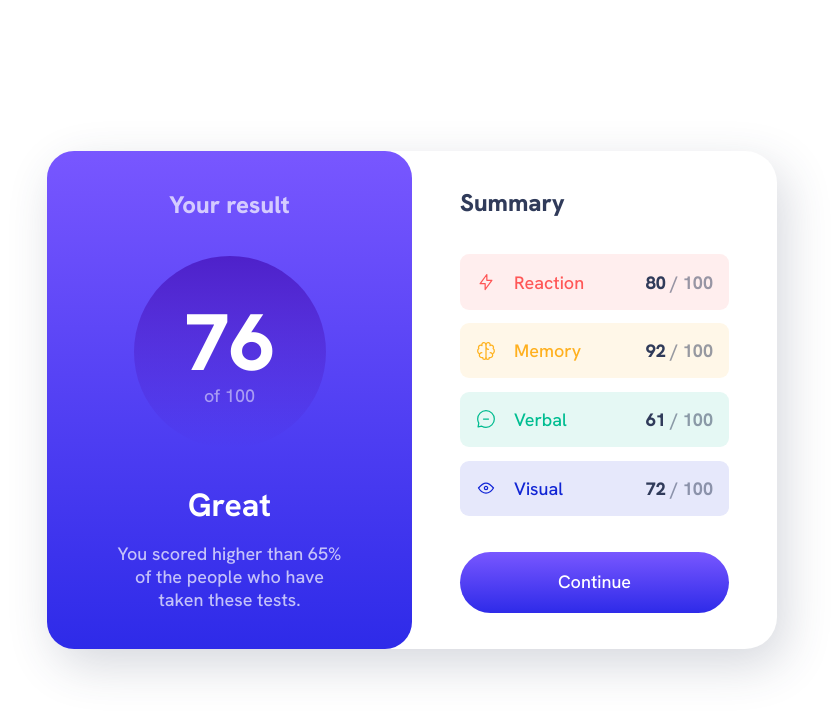
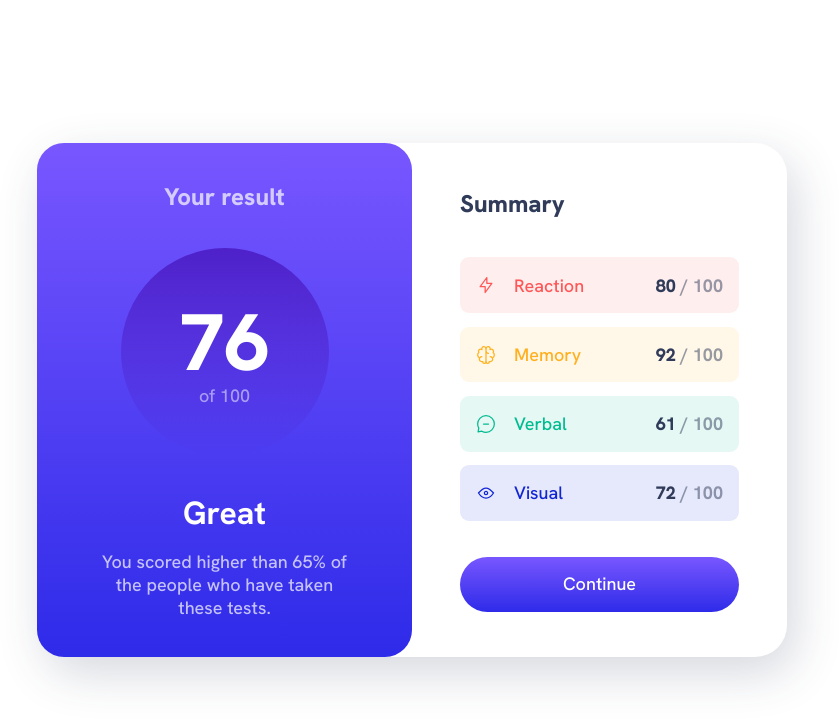
Before and after one commit to nivancheva/result-summary-component-react, a React (Create React App) app: page / in a window 1280 px wide. Shown: the top 724 px of the page, without its empty margins (228-1067 px from the left). Built offline with nearby package versions, Linux system fonts and the light colour scheme.

Commit message:
fix circle size

```diff
--- a/src/App.css
+++ b/src/App.css
@@ -45,7 +45,7 @@ body {
 .result-score {
     background: linear-gradient(hsla(256, 72%, 46%, 1), hsla(241, 72%, 46%, 0));
     border-radius: 50%;
-    width: 12rem;
+    width: 13rem;
     margin-inline: auto;
     aspect-ratio: 1 / 1;
     line-height: 1.1;
@@ -98,7 +98,7 @@ body {
     background: linear-gradient(hsl(252, 100%, 67%), hsl(241, 81%, 54%));
     color: hsl(0, 0%, 100%);
 
-    padding: 1rem 2rem;
+    padding: .75rem 2rem;
 }
 
 .btn:hover {
@@ -114,7 +114,7 @@ body {
     .result-summary {
         display: grid;
         grid-template-columns: repeat(2, 1fr);
-        max-width: 730px;
+        max-width: 750px;
 
         margin-inline: 2em;
         border-radius: 2rem;
@@ -127,6 +127,6 @@ body {
     }
 
     .summary {
-        padding: 2em 3rem;
+        padding: 2.5em 3rem;
     }
 }
```
